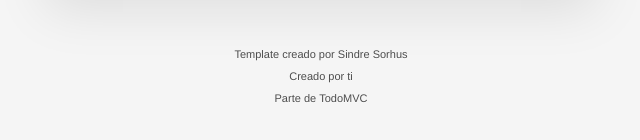
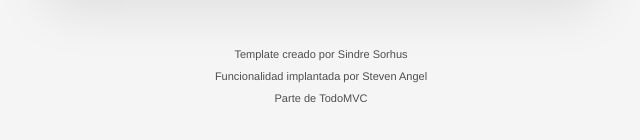
Before and after one commit to Skydeer94/TODO-list-js, a website built with Vite: page index.html in a window 1280 px wide. Shown: the part 552-692 px from the top of the page, without its empty margins (319-959 px from the left). Built offline with nearby package versions, Linux system fonts and the light colour scheme.

Commit message:
cambio en html

```diff
--- a/src/todos/app.html
+++ b/src/todos/app.html
@@ -54,7 +54,6 @@
 
 <footer class="info">
     <p>Template creado por <a href="http://sindresorhus.com">Sindre Sorhus</a></p>
-    <!-- Change this out with your name and url ↓ -->
-    <p>Creado por <a href="http://todomvc.com">ti</a></p>
+    <p>Funcionalidad implantada por <a href="http://todomvc.com">Steven Angel</a></p>
     <p>Parte de <a href="http://todomvc.com">TodoMVC</a></p>
 </footer>
```
